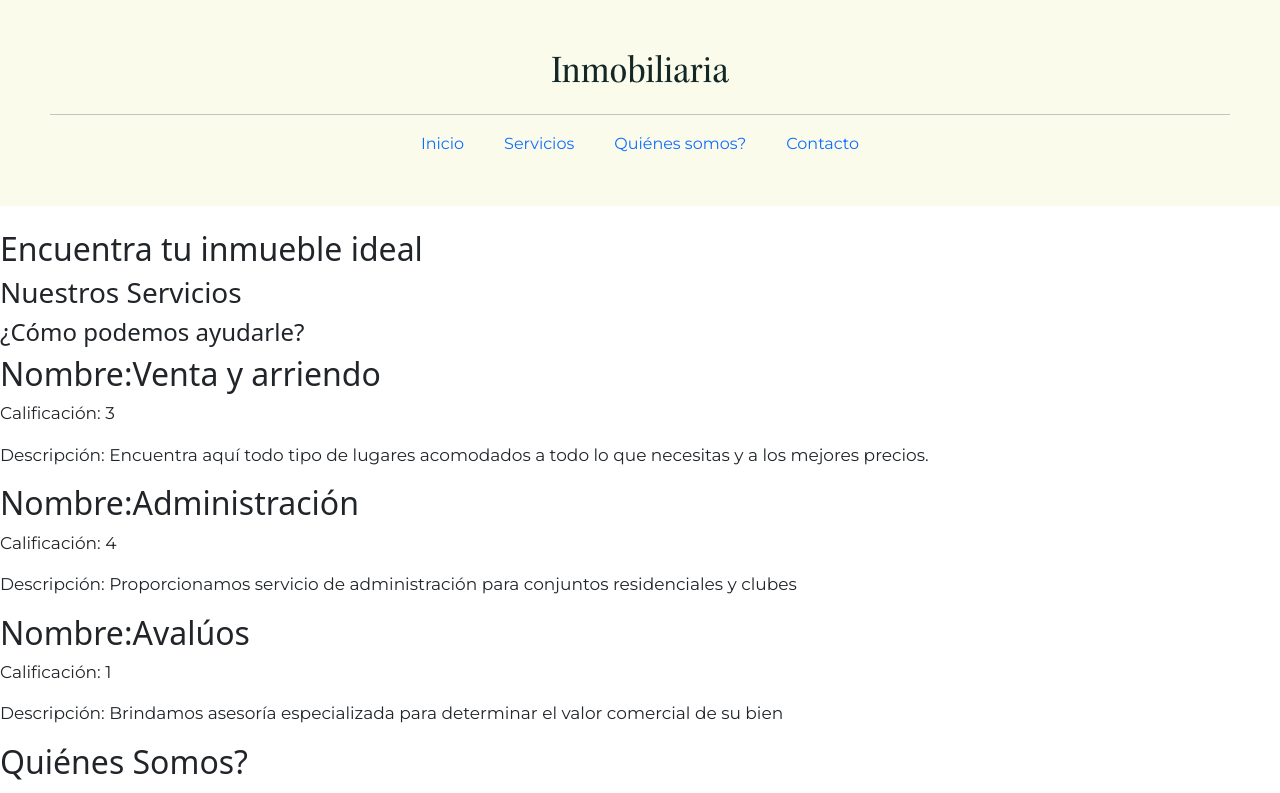
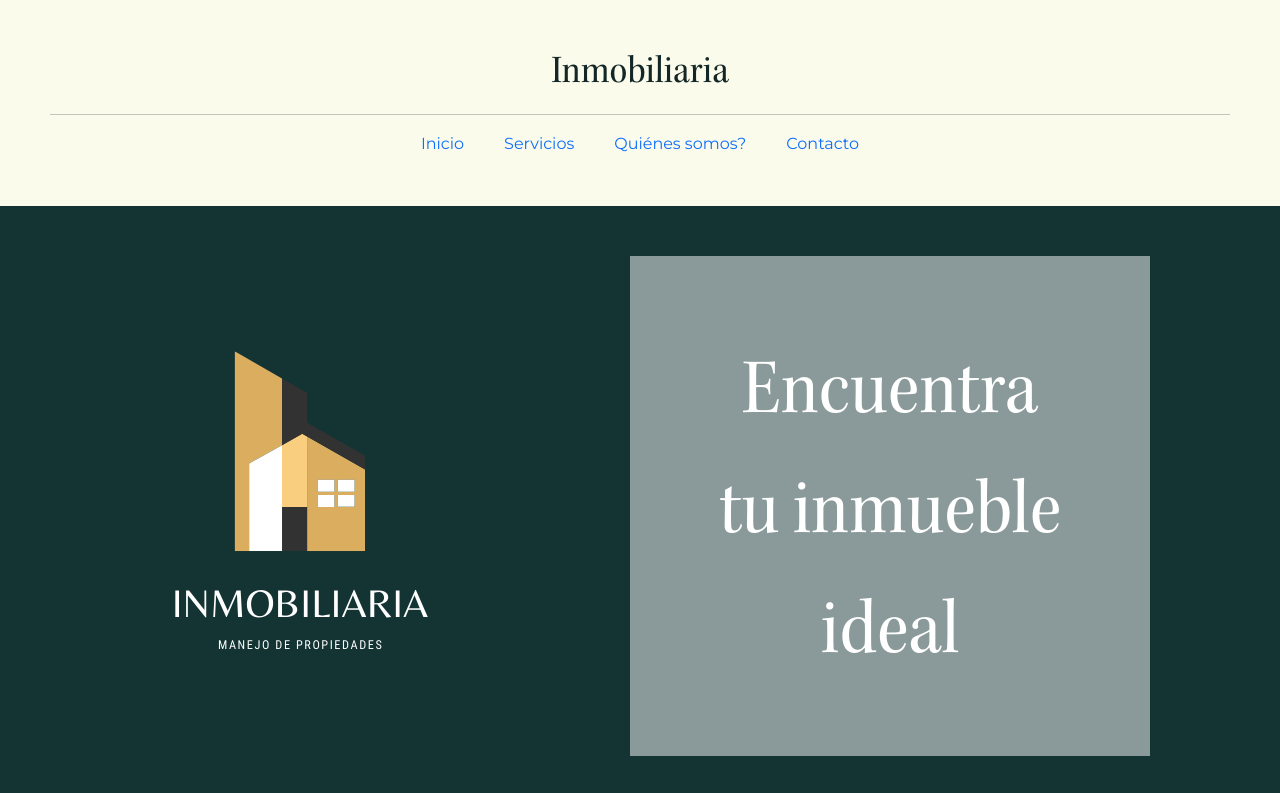
Before and after one commit to angelicamaru/inmobiliaria, a React (Create React App) app: page / in a window 1280 px wide. Shown: the top 793 px of the page. Built offline with nearby package versions, Linux system fonts and the light colour scheme.

Commit message:
carrousel

```diff
--- a/src/Components/InicioSection/Inicio.js
+++ b/src/Components/InicioSection/Inicio.js
@@ -2,13 +2,23 @@ import ServiciosInicio from "./ServicesInicio";
 import QuieneSomos from "./QuienesSomos";
 import Contactanos from "../Contactanos";
 import Footer from "../Footer";
+import classes from '../InicioSection/Inicio.module.css'
+import inmobiliaria from '../Images/Inmobiliaria.png'
 
 const InicioSection = () => {
   return (
-    <div>
-      <div>
-        <img></img>
-        <h2>Encuentra tu inmueble ideal</h2>
+    <div className={classes.contenido}>
+      <div className={classes.contenedor}>
+        <div>
+          <img src={inmobiliaria}></img>
+        </div>
+        <div className={classes.textoimg}>
+          <div className={classes.texto}>
+            <label>Encuentra</label><br></br>
+            <label> tu inmueble</label><br></br>
+            <label>ideal</label>
+          </div>
+        </div>
       </div>
       <div>
         <h3>Nuestros Servicios</h3>
--- /dev/null
+++ b/src/Components/InicioSection/Inicio.module.css
@@ -0,0 +1,28 @@
+.contenido{
+    background-color: #fbfbec;
+}
+.contenedor{
+    display: flex;
+    background-color: #143434;
+    padding: 50px;
+}
+.textoimg{
+    width: 100%;
+    margin-left: 80px;
+    margin-right: 80px;
+    background-color: rgba(255, 255, 255, 0.5);
+}
+.texto{
+    margin-top: 80px;
+    margin-left: 30px;
+    margin-right: 30px;
+    color:white;
+    font-family: Kepler;
+    font-size: 80px;
+    text-align: center;
+
+}
+@font-face {
+    font-family: Kepler;
+    src: url(../Fonts/Kepler\ Std\ Semicondensed\ Subhead.otf);
+}
```
Also changed, not shown: src/Components/Images/Inmobiliaria.png (added).
